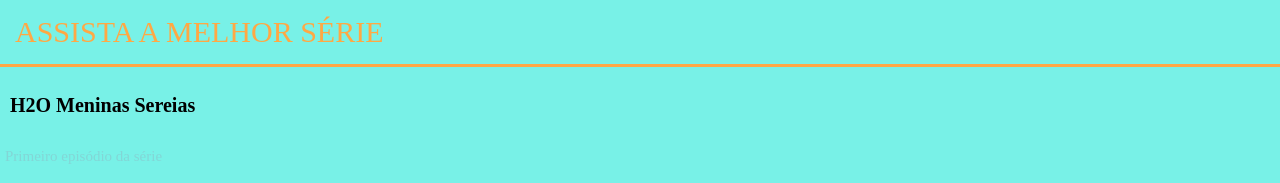
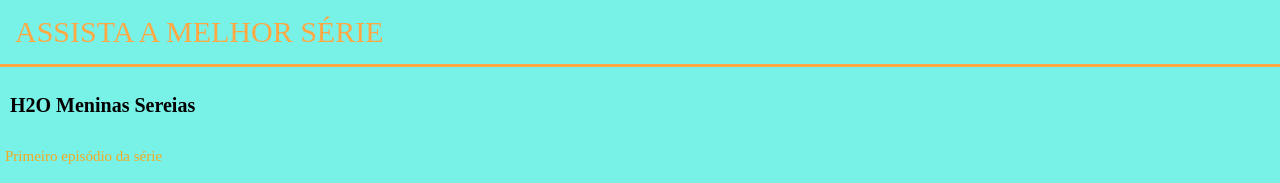
Before and after one commit to amandacasprek/Projeto1, a plain HTML site: page index.html in a window 1280 px wide. Shown: the top 183 px of the page. Drawn offline with Linux system fonts and the light colour scheme.

Commit message:
27/08/2025

```diff
--- a/style.css
+++ b/style.css
@@ -20,5 +20,5 @@
 p{
     padding: 5px;
     font-size: 15px;
-    color: rgb(130, 214, 214)
+    color: rgb(245, 170, 31)
 }
```
